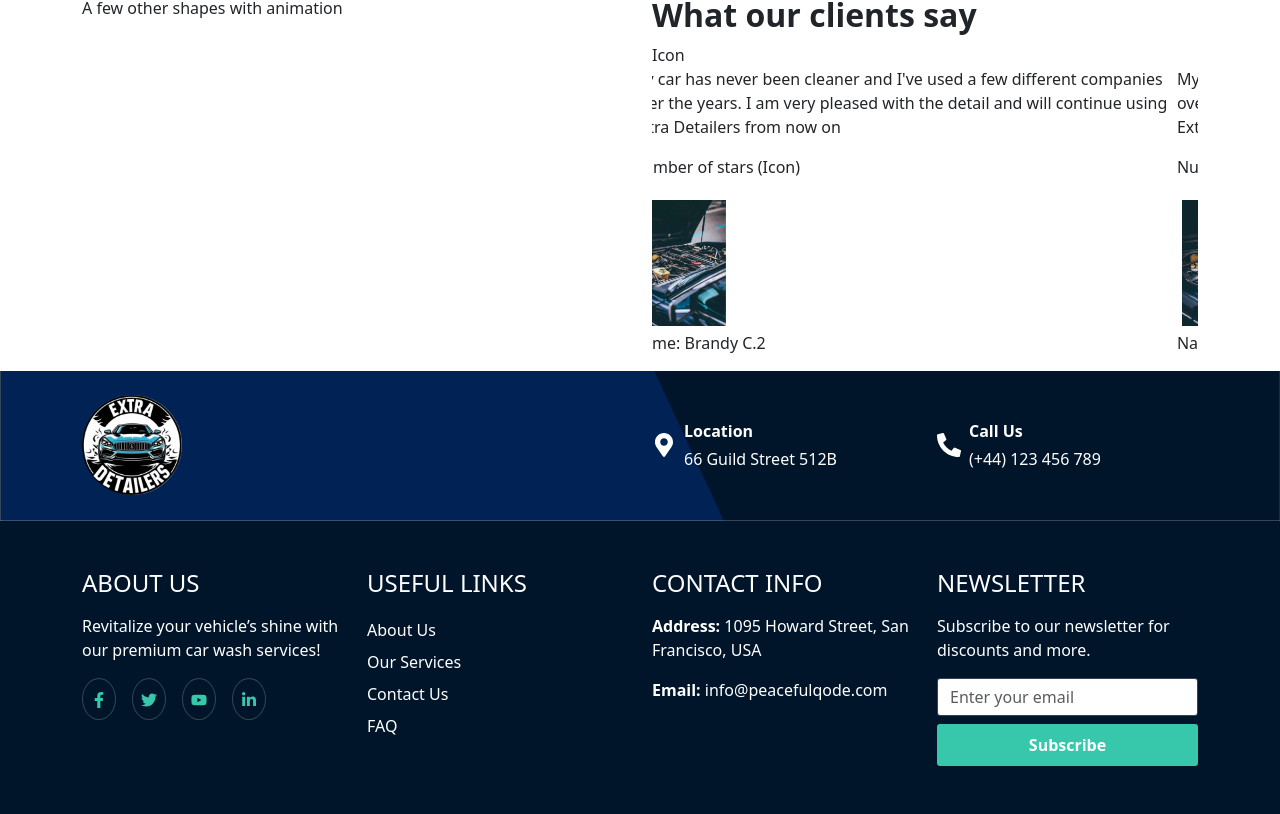
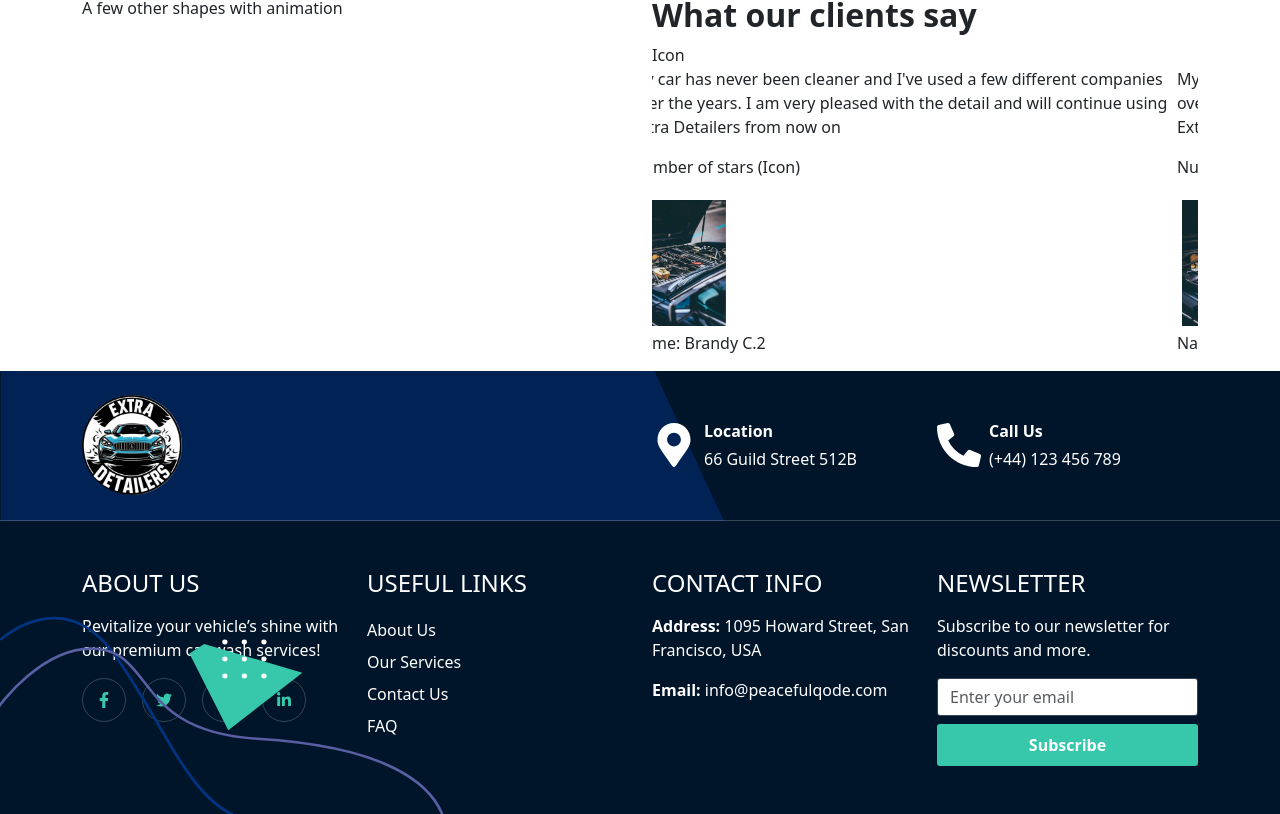
Before and after one commit to MdSamsuzzohaShayon/extradetailers, a Next.js app in the folder client/: page / in a window 1280 px wide. Shown: the part 2170-2984 px from the top of the page. Built offline with nearby package versions, Linux system fonts and the light colour scheme.

Commit message:
Created footer

```diff
--- a/client/src/app/layout.tsx
+++ b/client/src/app/layout.tsx
@@ -4,7 +4,11 @@ import { Geist, Geist_Mono } from "next/font/google";
 import "./custom-bootstrap.scss";
 import "./globals.scss";
 import Footer from "@/components/layout/Footer";
+import gsap from "gsap";
+import { useGSAP } from "@gsap/react";
 // import Footer from "@/components/layout/Footer";
+
+gsap.registerPlugin(useGSAP);
 
 const geistSans = Geist({
   variable: "--font-geist-sans",
--- a/client/src/components/layout/Footer.tsx
+++ b/client/src/components/layout/Footer.tsx
@@ -1,11 +1,14 @@
+"use client"
+
 import React from 'react';
 import styles from "./footer.module.scss";
 import Image from 'next/image';
 import { FaFacebookF, FaTwitter, FaYoutube, FaLinkedinIn, FaMapMarkerAlt, FaPhoneAlt } from 'react-icons/fa';
+import FooterBottomShape from '../svg/FooterBottomShape';
 
 function Footer() {
   return (
-    <footer className={`${styles.footer} text-white`}>
+    <footer className={`${styles.footer} bg-dark text-white`}>
       {/* Top Section */}
       <div className={`${styles.footerTop} border-bottom d-flex align-items-center`}>
         <div className="container py-3">
@@ -15,14 +18,14 @@ function Footer() {
             </div>
             <div className="col-md-3"></div>
             <div className="col-md-3 d-flex align-items-center justify-content-center justify-content-md-start">
-              <FaMapMarkerAlt size={24} className="me-2" />
+              <FaMapMarkerAlt size={44} className="me-2" />
               <div>
                 <p className="fw-bold mb-1">Location</p>
                 <p className="mb-0">66 Guild Street 512B</p>
               </div>
             </div>
             <div className="col-md-3 d-flex align-items-center justify-content-center justify-content-md-start">
-              <FaPhoneAlt size={24} className="me-2" />
+              <FaPhoneAlt size={44} className="me-2" />
               <div>
                 <p className="fw-bold mb-1">Call Us</p>
                 <p className="mb-0">(+44) 123 456 789</p>
@@ -33,17 +36,18 @@ function Footer() {
       </div>
 
       {/* Bottom Section */}
-      <div className={`${styles.footerBottom} bg-dark py-5`}>
-        <div className="container">
+      <div className={`${styles.footerBottom} py-5 position-relative`}>
+        <div className={`${styles.footerContent}`}>
+          <div className={`container ${styles.footerContent}`}>
             <div className="row">
               <div className="col-md-3">
                 <h4 className="text-uppercase mb-3">About Us</h4>
                 <p>Revitalize your vehicle’s shine with our premium car wash services!</p>
                 <div className="d-flex gap-3 mt-3">
-                <a href="#" className="border rounded-circle p-2"><FaFacebookF /></a>
-                <a href="#" className="border rounded-circle p-2"><FaTwitter /></a>
-                <a href="#" className="border rounded-circle p-2"><FaYoutube /></a>
-                <a href="#" className="border rounded-circle p-2"><FaLinkedinIn /></a>
+                  <a href="#" className={`${styles.socialIcon} border rounded-circle p-2 d-flex justify-content-center align-items-center`}><FaFacebookF /></a>
+                  <a href="#" className={`${styles.socialIcon} border rounded-circle p-2 d-flex justify-content-center align-items-center`}><FaTwitter /></a>
+                  <a href="#" className={`${styles.socialIcon} border rounded-circle p-2 d-flex justify-content-center align-items-center`}><FaYoutube /></a>
+                  <a href="#" className={`${styles.socialIcon} border rounded-circle p-2 d-flex justify-content-center align-items-center`}><FaLinkedinIn /></a>
                 </div>
               </div>
               <div className="col-md-3">
@@ -71,6 +75,8 @@ function Footer() {
             </div>
           </div>
         </div>
+        <FooterBottomShape className={`${styles.footerShape}`} />
+      </div>
     </footer>
   );
 }
--- a/client/src/components/layout/footer.module.scss
+++ b/client/src/components/layout/footer.module.scss
@@ -8,3 +8,21 @@
     background-repeat: no-repeat;
 }
 .footerBottom{}
+
+.socialIcon{
+    width: 44px;
+    height: 44px;
+}
+
+.footerContent{
+    width: 100%;
+    height: 100%;
+}
+
+.footerShape{
+    position: absolute;
+    height: 200px;
+    left: 0;
+    bottom: 0;
+    z-index: 1;
+}
--- /dev/null
+++ b/client/src/components/svg/FooterBottomShape.tsx
@@ -0,0 +1,137 @@
+import gsap from "gsap";
+import { useGSAP } from '@gsap/react';
+import React, { useRef } from 'react';
+
+interface IFooterBottomShapeProps {
+  className?: string;
+}
+
+const FooterBottomShape: React.FC<IFooterBottomShapeProps> = ({ className = "" }) => {
+
+  const path1El = useRef<SVGPathElement>(null);
+  const path2El = useRef<SVGPathElement>(null);
+
+
+  useGSAP(()=>{
+    gsap.to(path1El.current, {
+      y: 10,
+      duration: 1.5,
+      repeat: -1,
+      yoyo: true,
+      ease: "power1.inOut"
+    });
+    gsap.to(path2El.current, {
+      y: 15,
+      duration: 1.5,
+      repeat: -1,
+      yoyo: true,
+      ease: "power1.inOut"
+    });
+  });
+
+  return (
+    <svg
+      viewBox="0 0 338.66666 105.83333"
+      version="1.1"
+      id="svg1"
+      className={className}
+    >
+      <defs id="defs1" />
+      <g id="layer1">
+        <path
+          ref={path1El}
+          style={{ fill: 'none', stroke: '#003380', strokeWidth: '1.47668', strokeOpacity: 1 }}
+          d="m 0.30440174,13.56844 c 0,0 32.63015926,-30.436052 60.43282926,8.046197 27.802671,38.482248 40.529089,82.122173 72.284539,87.907003"
+          id="path1"
+        />
+        <path
+          ref={path2El}
+          style={{ fill: 'none', stroke: '#595fa1', strokeWidth: '1.36257', strokeOpacity: 1 }}
+          d="m -1.3930747,49.969052 c 0,0 24.1110277,-34.704666 53.5393517,-31.536413 29.428324,3.168252 19.784979,43.66699 84.036193,47.501662 64.25123,3.834672 93.76482,21.639768 99.62437,45.181379"
+          id="path2"
+        />
+        <path
+          style={{ opacity: 1, fill: '#37c8ab', fillOpacity: 1, stroke: 'none', strokeWidth: '1.058', strokeOpacity: 1 }}
+          d="m 100.24022,20.847772 7.83162,-5.003718 51.9345,15.252171 -39.1996,30.391867 z"
+          id="path15"
+        />
+        <g id="g15">
+          <ellipse
+            style={{ opacity: 1, fill: '#ffffff', fillOpacity: 1, stroke: 'none', strokeWidth: '0.851623', strokeOpacity: 1 }}
+            id="path4"
+            cx="119.00481"
+            cy="14.856808"
+            rx="1.3927246"
+            ry="1.3104075"
+          />
+          <ellipse
+            style={{ opacity: 1, fill: '#ffffff', fillOpacity: 1, stroke: 'none', strokeWidth: '0.851623', strokeOpacity: 1 }}
+            id="ellipse4"
+            cx="129.28824"
+            cy="14.856808"
+            rx="1.3927246"
+            ry="1.3104075"
+          />
+          <ellipse
+            style={{ opacity: 1, fill: '#ffffff', fillOpacity: 1, stroke: 'none', strokeWidth: '0.851623', strokeOpacity: 1 }}
+            id="ellipse5"
+            cx="139.66974"
+            cy="14.856808"
+            rx="1.3927246"
+            ry="1.3104075"
+          />
+          <ellipse
+            style={{ opacity: 1, fill: '#ffffff', fillOpacity: 1, stroke: 'none', strokeWidth: '0.851623', strokeOpacity: 1 }}
+            id="ellipse10"
+            cx="119.00481"
+            cy="23.852648"
+            rx="1.3927246"
+            ry="1.3104075"
+          />
+          <ellipse
+            style={{ opacity: 1, fill: '#ffffff', fillOpacity: 1, stroke: 'none', strokeWidth: '0.851623', strokeOpacity: 1 }}
+            id="ellipse11"
+            cx="129.28824"
+            cy="23.852648"
+            rx="1.3927246"
+            ry="1.3104075"
+          />
+          <ellipse
+            style={{ opacity: 1, fill: '#ffffff', fillOpacity: 1, stroke: 'none', strokeWidth: '0.851623', strokeOpacity: 1 }}
+            id="ellipse12"
+            cx="139.66974"
+            cy="23.852648"
+            rx="1.3927246"
+            ry="1.3104075"
+          />
+          <ellipse
+            style={{ opacity: 1, fill: '#ffffff', fillOpacity: 1, stroke: 'none', strokeWidth: '0.851623', strokeOpacity: 1 }}
+            id="ellipse13"
+            cx="119.00481"
+            cy="32.848488"
+            rx="1.3927246"
+            ry="1.3104075"
+          />
+          <ellipse
+            style={{ opacity: 1, fill: '#ffffff', fillOpacity: 1, stroke: 'none', strokeWidth: '0.851623', strokeOpacity: 1 }}
+            id="ellipse14"
+            cx="129.28824"
+            cy="32.848488"
+            rx="1.3927246"
+            ry="1.3104075"
+          />
+          <ellipse
+            style={{ opacity: 1, fill: '#ffffff', fillOpacity: 1, stroke: 'none', strokeWidth: '0.851623', strokeOpacity: 1 }}
+            id="ellipse15"
+            cx="139.66974"
+            cy="32.848488"
+            rx="1.3927246"
+            ry="1.3104075"
+          />
+        </g>
+      </g>
+    </svg>
+  );
+}
+
+export default FooterBottomShape;
--- a/client/src/components/svg/HeroOverlay.tsx
+++ b/client/src/components/svg/HeroOverlay.tsx
@@ -8,7 +8,6 @@ interface IHeroOverlayProps {
   className?: string;
 }
 
-gsap.registerPlugin(useGSAP);
 
 const HeroOverlay = ({ className }: IHeroOverlayProps) => {
   const rectEl = useRef<SVGRectElement | null>(null);
```
Also changed, not shown: client/public/svgs/footer-shape.svg (added). Lines whose indentation alone changed are shown as unchanged.
